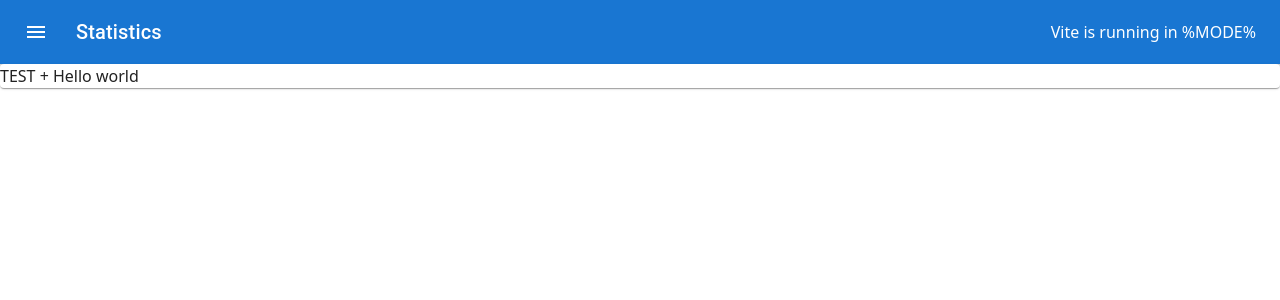
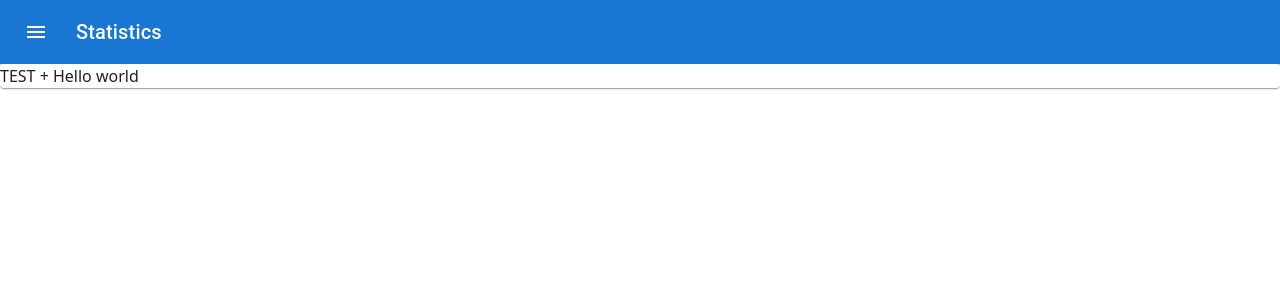
Before and after one commit to pajelonek/twitch-statistics-page, a React (Vite) app in the folder apps/twitch-statistics-page/: page / in a window 1280 px wide. Shown: the top 300 px of the page. Built offline with nearby package versions, Linux system fonts and the light colour scheme.

Commit message:
Fixing wrong property

```diff
--- a/apps/twitch-statistics-page/src/PageLayout.tsx
+++ b/apps/twitch-statistics-page/src/PageLayout.tsx
@@ -42,7 +42,6 @@ function PageLayout() {
             <Typography className="text-left" variant="h6" component="div" sx={{ flexGrow: 1 }}>
               Statistics
             </Typography>
-            <h1>Vite is running in %MODE%</h1>
           </Toolbar>
         </AppBar>
       </Box>
```
Also changed, not shown: 1 other file (tests, documents, lock files or other folders).
